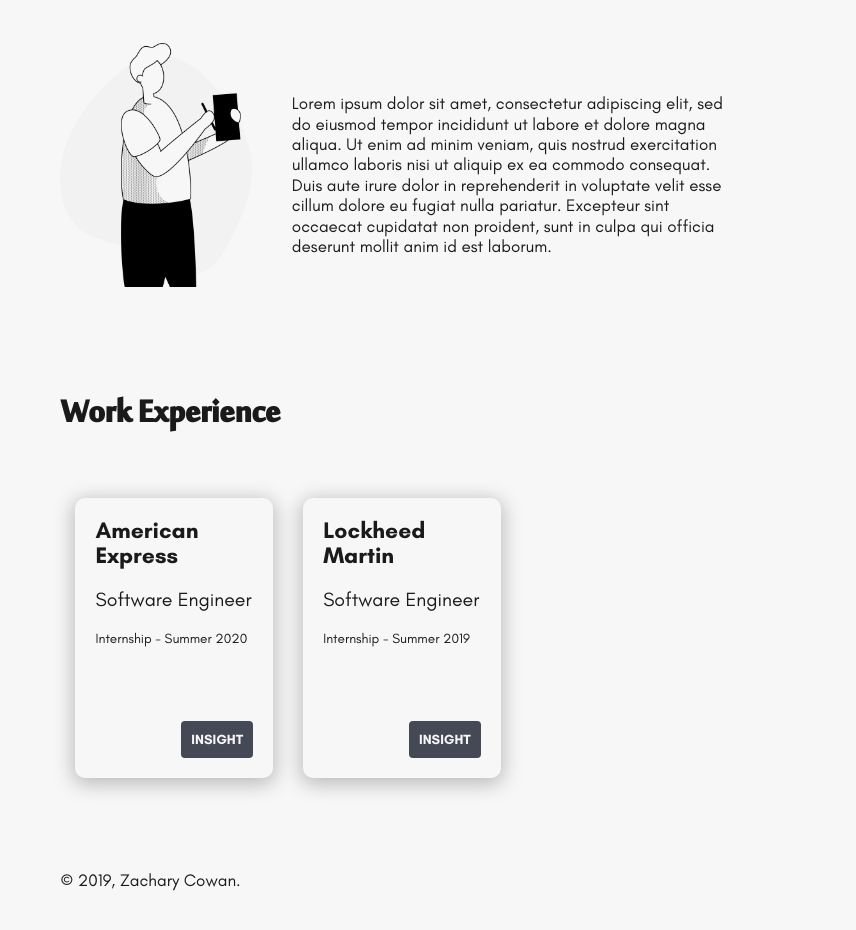
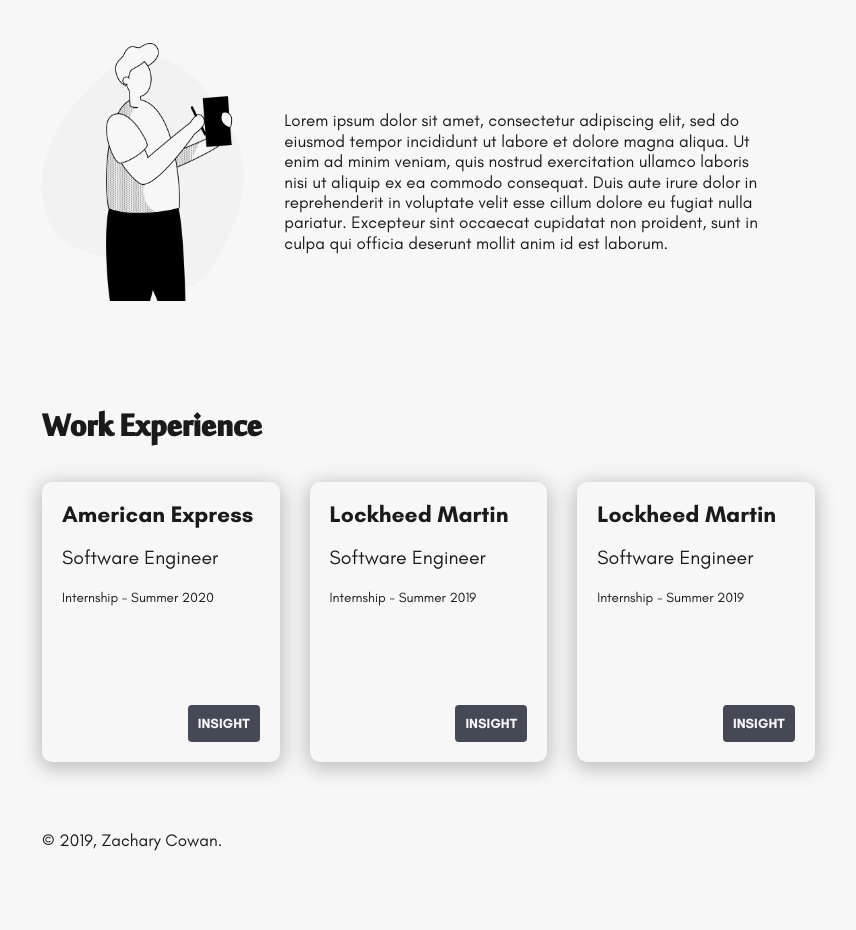
Before and after one commit to zacowan/personal-site, a Gatsby site: page / in a window 1280 px wide. Shown: the part 960-1890 px from the top of the page, without its empty margins (238-1094 px from the left). After the commit the page ends 1835 px from the top, so only its background shows below. Built offline with nearby package versions, Linux system fonts and the light colour scheme; Gatsby itself is replaced by a stand-in of ours.

Commit message:
Changes to grid and others

```diff
--- a/package.json
+++ b/package.json
@@ -21,7 +21,6 @@
     "prop-types": "^15.7.2",
     "react": "^16.12.0",
     "react-dom": "^16.12.0",
-    "react-grid-system": "^6.0.7",
     "react-helmet": "^5.2.1",
     "react-typography": "^0.16.19",
     "styled-components": "^4.4.1",
--- a/src/components/about-illustration.js
+++ b/src/components/about-illustration.js
@@ -2,7 +2,7 @@
 import { useStaticQuery, graphql } from "gatsby"
 import Img from "gatsby-image"
 
-const AboutIllustration = ({ style }) => {
+const AboutIllustration = props => {
   const data = useStaticQuery(graphql`
     query {
       placeholderImage: file(relativePath: { eq: "man-notes.png" }) {
@@ -15,9 +15,7 @@
     }
   `)
 
-  return (
-    <Img style={style} fluid={data.placeholderImage.childImageSharp.fluid} />
-  )
+  return <Img {...props} fluid={data.placeholderImage.childImageSharp.fluid} />
 }
 
 export default AboutIllustration
--- a/src/components/card.js
+++ b/src/components/card.js
@@ -7,7 +7,7 @@
   width: 100%;
   height: 280px;
   padding: 20px;
-  background-color: var(--white);
+  background-color: ${props => props.theme.colors.white};
   border-radius: 10px;
   box-sizing: border-box;
   display: flex;
@@ -45,8 +45,8 @@
   display: flex;
   align-items: center;
   justify-content: center;
-  color: var(--white);
-  background-color: var(--dark);
+  color: ${props => props.theme.colors.white};
+  background-color: ${props => props.theme.colors.dark};
   font-family: Glacial Indifference;
   font-weight: bold;
   text-transform: uppercase;
@@ -60,10 +60,10 @@
     cursor: pointer;
     -webkit-transform: translate(0px, -0.25em);
     transform: translate(0px, -0.25em);
-    background-color: var(--black);
+    background-color: ${props => props.theme.colors.black};
   }
   &:active {
-    background-color: var(--dark);
+    background-color: ${props => props.theme.colors.dark};
   }
 `
 
--- a/src/components/cta-button.js
+++ b/src/components/cta-button.js
@@ -4,7 +4,7 @@
 
 // Styled Components
 const RootContainer = styled.div`
-  background-color: var(--black);
+  background-color: ${props => props.theme.colors.black};
   border-radius: 1em;
   width: 2.5em;
   height: 5em;
@@ -31,7 +31,7 @@
 `
 
 const Arrow = styled.svg`
-  fill: var(--white);
+  fill: ${props => props.theme.colors.white};
   width: 60%;
   @-webkit-keyframes cta-button-updown {
     0% {
--- /dev/null
+++ b/src/components/hidden.js
@@ -0,0 +1,45 @@
+import React from "react"
+import styled from "styled-components"
+import PropTypes from "prop-types"
+
+// Styled Components
+
+const Hidden = ({ component: Component, xs, sm, md, lg, xl, style }) => {
+  const RootContainer = styled(Component)`
+    ${props => props.theme.breakpoints.xs} {
+      display: ${xs ? `none` : `inherit`};
+    }
+    ${props => props.theme.breakpoints.sm} {
+      display: ${sm ? `none` : `inherit`};
+    }
+    ${props => props.theme.breakpoints.md} {
+      display: ${md ? `none` : `inherit`};
+    }
+    ${props => props.theme.breakpoints.lg} {
+      display: ${lg ? `none` : `inherit`};
+    }
+    ${props => props.theme.breakpoints.xl} {
+      display: ${xl ? `none` : `inherit`};
+    }
+  `
+  return <RootContainer style={style} />
+}
+
+Hidden.propTypes = {
+  children: PropTypes.node.isRequired,
+  xs: PropTypes.bool,
+  sm: PropTypes.bool,
+  md: PropTypes.bool,
+  lg: PropTypes.bool,
+  xl: PropTypes.bool,
+}
+
+Hidden.defaultProps = {
+  xs: false,
+  sm: false,
+  md: false,
+  lg: false,
+  xl: false,
+}
+
+export default Hidden
--- a/src/components/layout.css
+++ b/src/components/layout.css
@@ -2,6 +2,7 @@
   font-family: sans-serif;
   -ms-text-size-adjust: 100%;
   -webkit-text-size-adjust: 100%;
+  /* Color Variables */
   --black: #1a1a1a;
   --dark: #454955;
   --white: #f7f7f7;
--- a/src/components/layout.js
+++ b/src/components/layout.js
@@ -8,12 +8,31 @@
 import React from "react"
 import PropTypes from "prop-types"
 import { useStaticQuery, graphql } from "gatsby"
+import { ThemeProvider } from "styled-components"
 
 // Custom Components
 import Nav from "./nav"
 
 // Styles
 import "./layout.css"
+
+// Theme
+const theme = {
+  breakpoints: {
+    xs: `@media only screen and (max-width: 600px)`,
+    sm: `@media only screen and (min-width: 600px)`,
+    md: `@media only screen and (min-width: 768px)`,
+    lg: `@media only screen and (min-width: 992px)`,
+    xl: `@media only screen and (min-width: 1200px)`,
+  },
+  colors: {
+    black: "#1a1a1a",
+    white: "#f7f7f7",
+    dark: "#454955",
+    light: "#f3eff5",
+    accent: "#a09abc",
+  },
+}
 
 const Layout = ({ children }) => {
   const data = useStaticQuery(graphql`
@@ -27,10 +46,9 @@
   `)
 
   return (
-    <>
+    <ThemeProvider theme={theme}>
       <div
         style={{
-          margin: `0 auto`,
           padding: `0px 1.0875rem 1.45rem`,
           paddingTop: 0,
         }}
@@ -41,7 +59,7 @@
           <TextLayout>© {new Date().getFullYear()}, Zachary Cowan.</TextLayout>
         </footer>
       </div>
-    </>
+    </ThemeProvider>
   )
 }
 
@@ -54,7 +72,6 @@
     <>
       <div
         style={{
-          padding: `0px 1.0875rem 1.45rem`,
           margin: `0 auto`,
           maxWidth: 720,
         }}
--- a/src/pages/index.js
+++ b/src/pages/index.js
@@ -1,6 +1,5 @@
 import React from "react"
 import styled from "styled-components"
-import { Container as Grid, Row, Col, Hidden } from "react-grid-system"
 
 import Layout, { TextLayout } from "../components/layout"
 import SEO from "../components/seo"
@@ -9,6 +8,7 @@
 import BondOverlay from "../components/bond-overlay"
 import AboutIllustration from "../components/about-illustration"
 import Card from "../components/card"
+import Hidden from "../components/hidden"
 
 // Styled Components
 const Hero = styled.div`
@@ -48,11 +48,36 @@
   font-size: 2.7em;
 `
 
+const AIImage = styled(AboutIllustration)`
+  ${props => props.theme.breakpoints.xs} {
+    display: none;
+  }
+  ${props => props.theme.breakpoints.sm} {
+    display: none;
+  }
+  ${props => props.theme.breakpoints.md} {
+    display: inherit;
+  }
+`
+
 const AboutIllustrationContainer = styled.div`
   display: flex;
   align-items: center;
   justify-content: center;
   padding-bottom: 30px;
+`
+
+const AboutGrid = styled.div`
+  display: grid;
+  grid-template-columns: 1 auto;
+  grid-gap: 30px;
+  justify-items: center;
+  ${props => props.theme.breakpoints.md} {
+    grid-template-columns: repeat(2, 50%);
+  }
+  ${props => props.theme.breakpoints.lg} {
+    grid-template-columns: repeat(3, 33%);
+  }
 `
 
 const IndexPage = () => (
@@ -73,8 +98,7 @@
       <TextLayout>
         <AboutTitle>About Me</AboutTitle>
         <AboutIllustrationContainer>
-          <Hidden xs sm>
-            <AboutIllustration
+          <AIImage
             style={{
               width: "80em",
               margin: 40,
@@ -82,7 +106,6 @@
               marginBottom: 80,
             }}
           />
-          </Hidden>
 
           <p>
             Lorem ipsum dolor sit amet, consectetur adipiscing elit, sed do
@@ -95,24 +118,23 @@
           </p>
         </AboutIllustrationContainer>
         <AboutSubtitle>Work Experience</AboutSubtitle>
-        <Grid>
-          <Row>
-            <Col style={{ marginTop: 30 }} sm={12} md={6} lg={4}>
+        <AboutGrid>
           <Card
             title="American Express"
             subtitle="Software Engineer"
             content="Internship - Summer 2020"
           />
-            </Col>
-            <Col style={{ marginTop: 30 }} sm={12} md={6} lg={4}>
           <Card
             title="Lockheed Martin"
             subtitle="Software Engineer"
             content="Internship - Summer 2019"
           />
-            </Col>
-          </Row>
-        </Grid>
+          <Card
+            title="Lockheed Martin"
+            subtitle="Software Engineer"
+            content="Internship - Summer 2019"
+          />
+        </AboutGrid>
       </TextLayout>
     </About>
   </Layout>
```
Also changed, not shown: 1 other file. Lines whose indentation alone changed are shown as unchanged.
